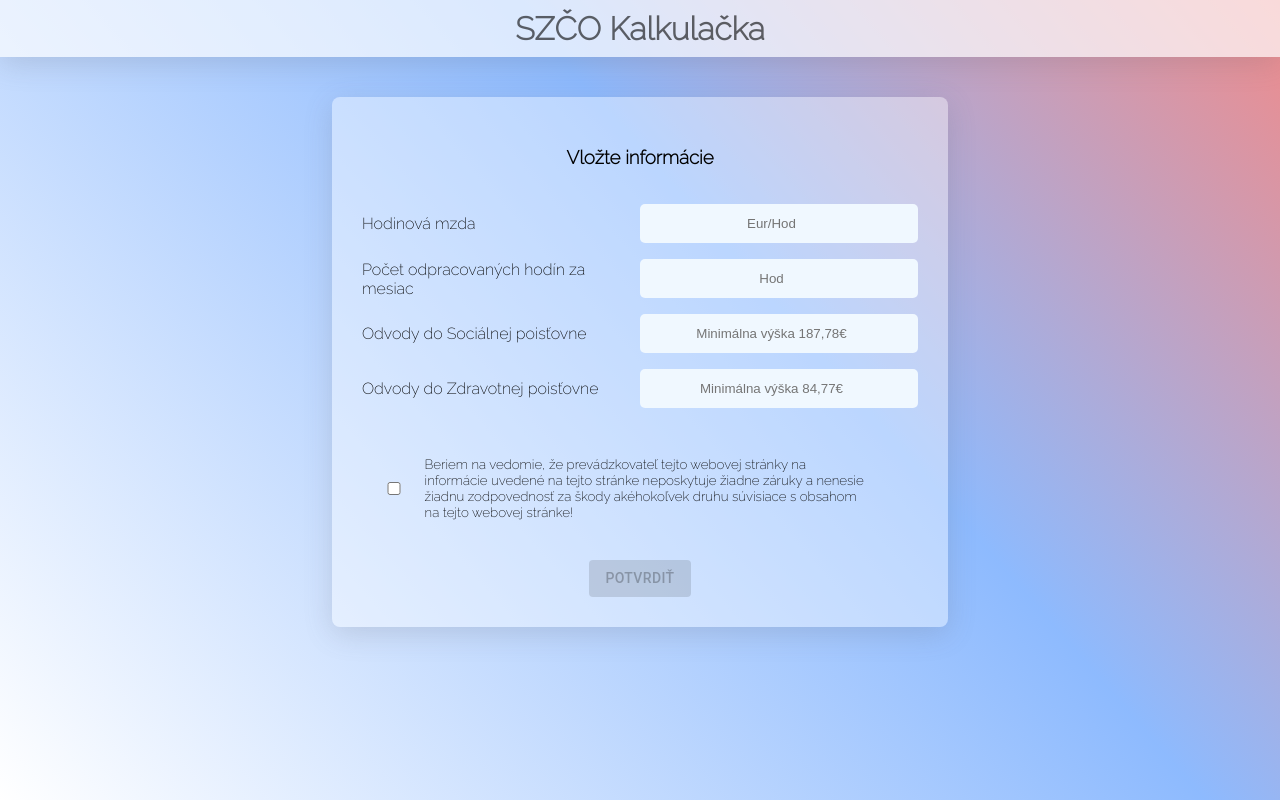
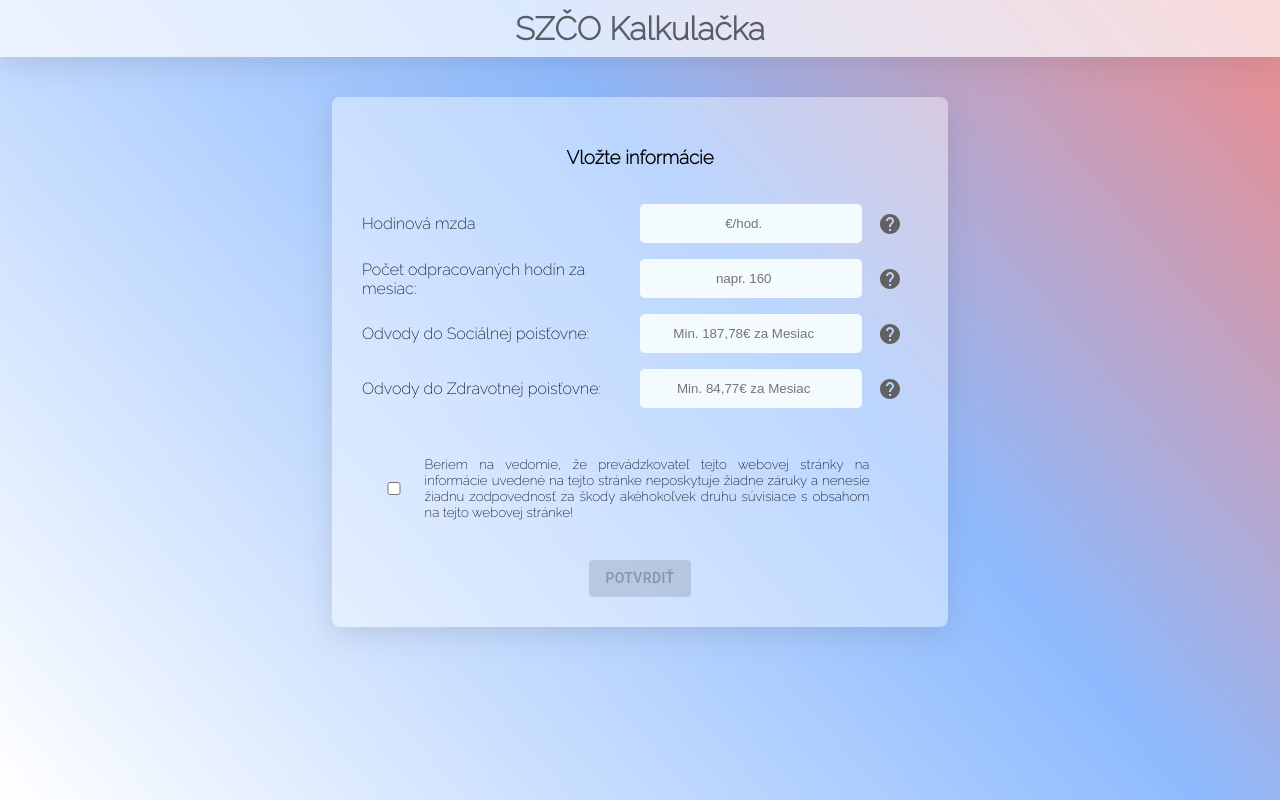
Before and after one commit to ort01/SZCO, a React (Vite) app: page / in a window 1280 px wide. Built offline with nearby package versions, Linux system fonts and the light colour scheme; a web font is replaced by a local one.

Commit message:
feat: adding tooltips

```diff
--- a/package.json
+++ b/package.json
@@ -11,6 +11,7 @@
   "dependencies": {
     "@emotion/react": "^11.10.5",
     "@emotion/styled": "^11.10.5",
+    "@mui/icons-material": "^5.10.16",
     "@mui/material": "^5.10.16",
     "react": "^18.2.0",
     "react-dom": "^18.2.0"
--- a/src/Components/Calculator.tsx
+++ b/src/Components/Calculator.tsx
@@ -1,8 +1,23 @@
 import './calculator.scss'
 import { useState } from 'react';
 import Button from '@mui/material/Button';
+import { Tooltip } from '@mui/material';
+import IconButton from '@mui/material/IconButton';
+import HelpIcon from '@mui/icons-material/Help';
+import { ReactJSXElement } from '@emotion/react/types/jsx-namespace';
+import { grey } from '@mui/material/colors';
 
 export function Calculator() {
+
+    const getTooltip = (tooltipText: string): ReactJSXElement => {
+        return (
+            <Tooltip className='tooltip' title={tooltipText}>
+                <IconButton sx={{ color: grey[700] }}>
+                    <HelpIcon />
+                </IconButton>
+            </Tooltip>
+        )
+    }
 
     const [inputState, setInputState] = useState(false)
 
@@ -15,30 +30,34 @@ export function Calculator() {
         <div className="calculatorBody">
             <h3>Vložte informácie</h3>
             <div className='form'>
-                <label>Hodinová mzda</label>
-                <input
+                <label className='left-col'>Hodinová mzda</label>
+                <input className='right-col'
                     name="Money"
-                    placeholder="Eur/Hod"
+                    placeholder="€/hod."
                     type='number'
                 />
-                <label>Počet odpracovaných hodín za mesiac</label>
-                <input
+                {getTooltip("Ponúkaná hodinová mzda bez akýchkoľvek úprav.")}
+                <label className='left-col'>Počet odpracovaných hodín za mesiac:</label>
+                <input className='right-col'
                     name="Hours"
-                    placeholder="Hod"
+                    placeholder="napr. 160"
                     type='number'
                 />
-                <label>Odvody do Sociálnej poisťovne</label>
-                <input
+                {getTooltip("Počet hodín reálne odpracovaných za jeden mesiac.")}
+                <label className='left-col'>Odvody do Sociálnej poisťovne:</label>
+                <input className='right-col'
                     name="Social"
-                    placeholder="Minimálna výška 187,78€"
+                    placeholder="Min. 187,78€ za Mesiac"
                     type='number'
                 />
-                <label>Odvody do Zdravotnej poisťovne</label>
-                <input
+                {getTooltip("Výška odvodov do sociálnej poisťovne. V prvý rok podnikania sa odvody do sociálnej poisťovne neplatia. Výška odvodov určuje aj mieru sociálnej starostlivosti v prípade nezamestnanosti alebo pracovnej neschonosti.")}
+                <label className='left-col'>Odvody do Zdravotnej poisťovne:</label>
+                <input className='right-col'
                     name="Health"
-                    placeholder="Minimálna výška 84,77€"
+                    placeholder="Min. 84,77€ za Mesiac"
                     type='number'
                 />
+                {getTooltip("Výška odvodov do zdravotnej poisťovne.")}
 
             </div>
             <div className='confirmation'>
--- a/src/Components/calculator.scss
+++ b/src/Components/calculator.scss
@@ -20,7 +20,7 @@ input[type=number] {
     box-sizing: border-box;
     color: rgb(41, 146, 202);
     border-radius: 5px;
-    background-color: aliceblue;
+    background-color: rgb(243, 251, 255);
     border: none;
     text-align: center;
 }
@@ -37,13 +37,23 @@ input[type=number]:focus {
     justify-content: space-between;
     align-items: center;
 
-    label {
+    .left-col {
         width: 50%;
         text-align: start;
     }
 
-    input {
-        width: 50%;
+    .right-col {
+        width: 40%;
+    }
+
+    .tooltip {
+        width: 10%;
+
+
+        .help-icon{
+            height: 15px;
+            width: 15px;
+        }
     }
 }
 
@@ -51,14 +61,38 @@ input[type=number]:focus {
     font-size: 10pt;
 }
 
+.confirmation {
+    margin: 30px auto;
+    display: flex;
+    flex-direction: row;
+    flex-wrap: wrap;
+    justify-content: flex-start;
+    align-items: center;
+
+    label {
+        width: 80%;
+        text-align: justify;
+    }
+
+    input {
+        width: 10%;
+    }
+
+}
+
 @media screen and (max-width: 600px) {
     .form {
-        label {
+        .left-col {
             width: 100%;
         }
 
-        input {
-            width: 100%;
+        .right-col {
+            width: 90%;
+            margin-bottom: 20px;
+        }
+
+        .tooltip {
+            width: 10%;
         }
     }
 
@@ -67,22 +101,3 @@ input[type=number]:focus {
     // }
 
 }
-
-.confirmation {
-    margin: 30px auto;
-    display: flex;
-    flex-direction: row;
-    flex-wrap: wrap;
-    // justify-content: space-between;
-    align-items: center;
-
-    label {
-        width: 80%;
-        text-align: left;
-    }
-
-    input {
-        width: 10%;
-    }
-
-}
```
Also changed, not shown: 1 other file (tests, documents, lock files or other folders).
